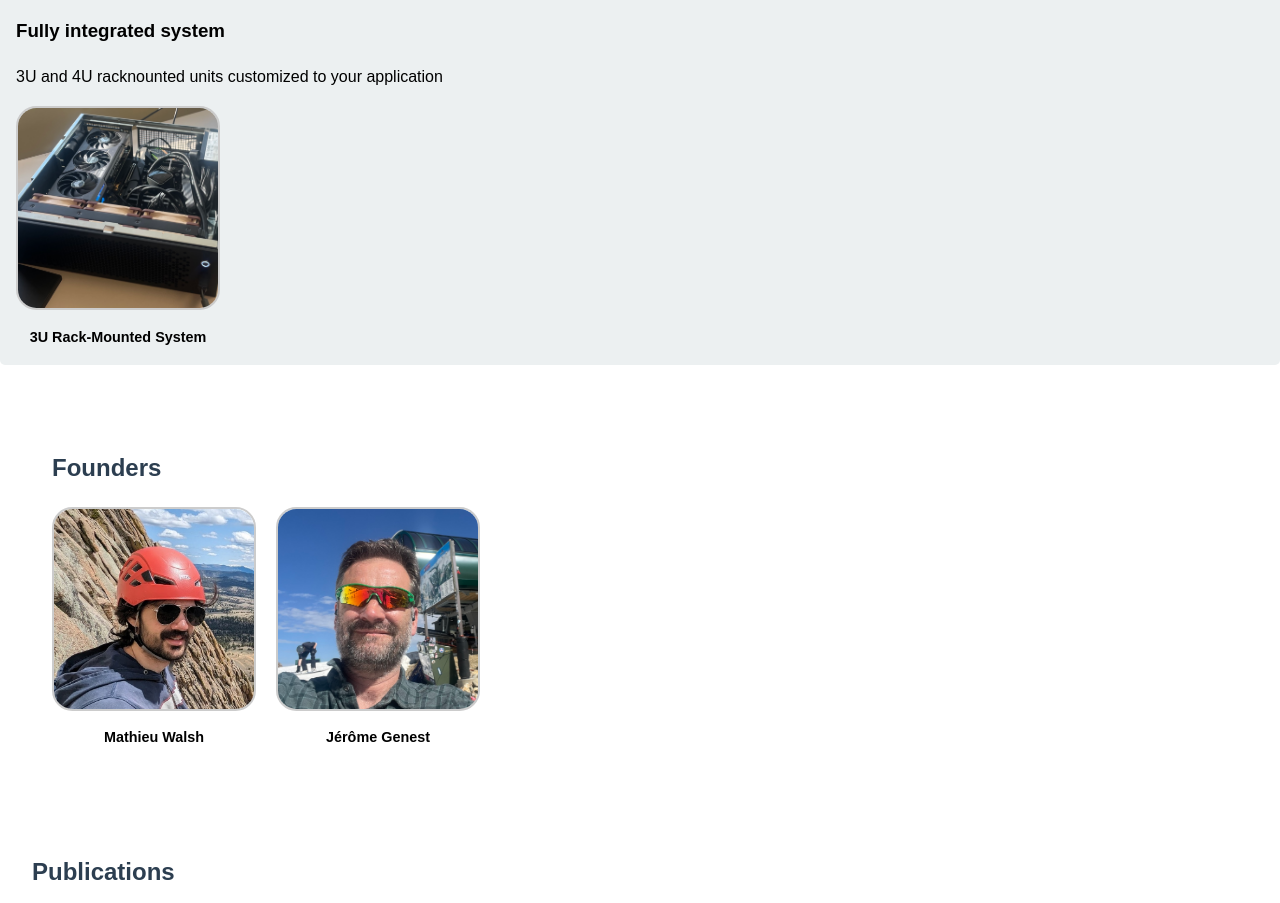
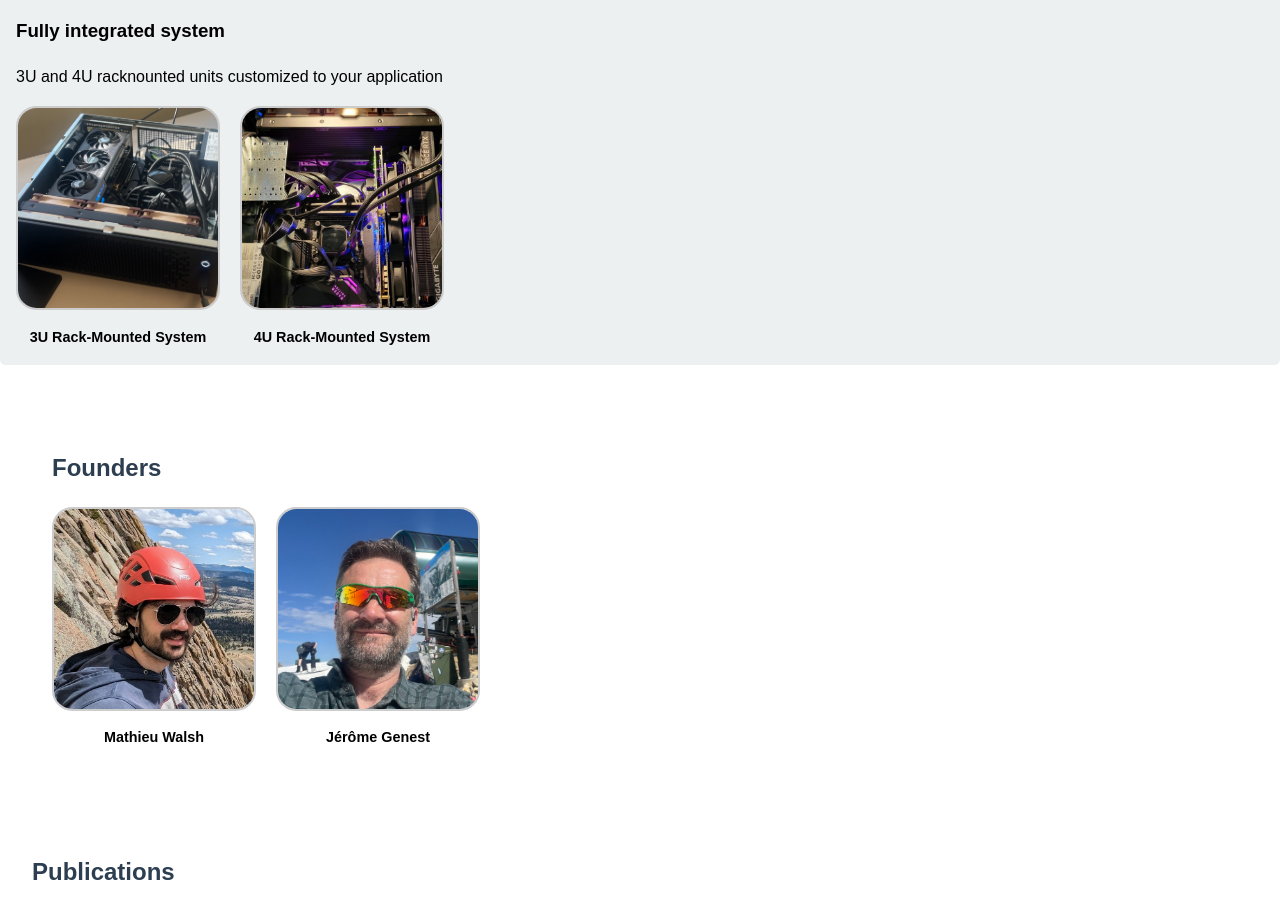
Before and after one commit to JeromeGenest/gh-pages, a plain HTML site: page index.html in a window 1280 px wide. Shown: the part 1202-2105 px from the top of the page. Drawn offline with Linux system fonts and the light colour scheme.

Commit message:
added 4u picture

```diff
--- a/index.html
+++ b/index.html
@@ -167,6 +167,10 @@
             <img src="ressources/3U.jpg" alt="3U rack mount system">
             <figcaption>3U Rack-Mounted System</figcaption>
         </figure>
+                <figure>
+            <img src="ressources/4U.jpg" alt="4U rack mount system">
+            <figcaption>4U Rack-Mounted System</figcaption>
+        </figure>
     </div>
     </section>
 
```
Also changed, not shown: ressources/4U.jpg (added).
